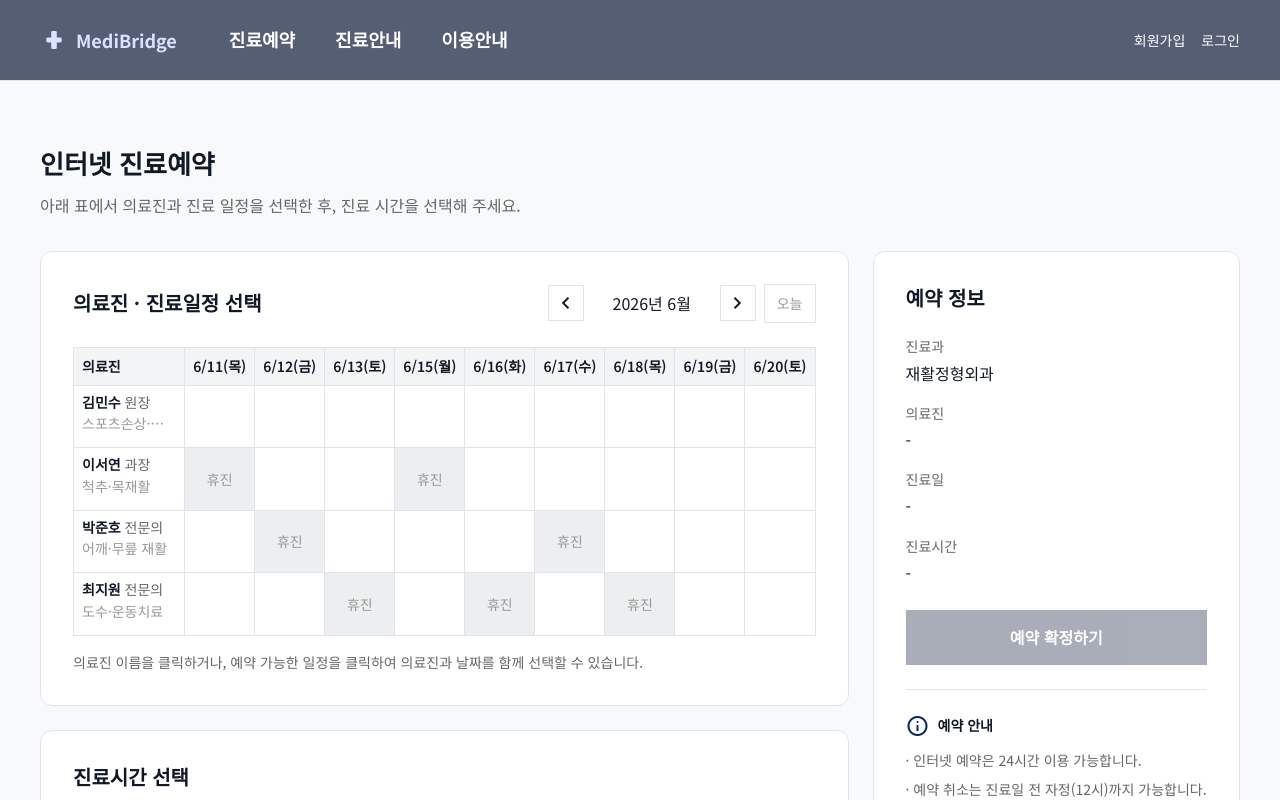
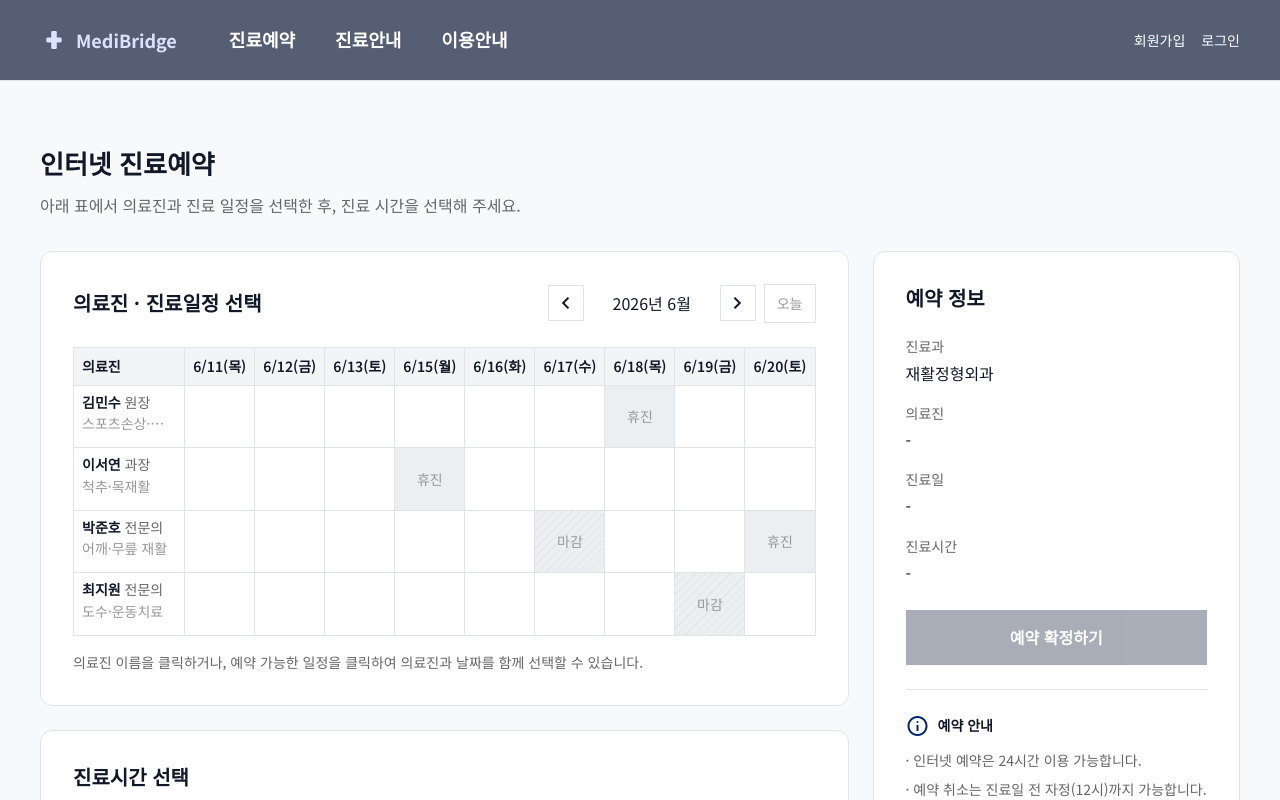
Before and after one commit to rlarkdms1003/medibridge-patient-portal-ui, a React (Vite) app: page /reservation in a window 1280 px wide. Shown: the top 800 px of the page. Built offline with nearby package versions, Linux system fonts and the light colour scheme.

Commit message:
예약일정표에서 예약마감 된 날짜는 휴진처럼 비활성화 처리

```diff
--- a/src/data/appointmentData.ts
+++ b/src/data/appointmentData.ts
@@ -19,12 +19,35 @@ export const timeSlots = {
   afternoon: ['14:00', '14:30', '15:00', '15:30', '16:00', '16:30'],
 };
 
-const unavailableSlots: Record<string, string[]> = {
-  kim: [],
-  lee: ['0', '3'],
-  park: ['1', '5'],
-  choi: ['2', '4', '6'],
+export type AppointmentSlotStatus = 'available' | 'closed' | 'full';
+
+const closedSlots: Record<string, string[]> = {
+  kim: ['6'],
+  lee: ['3'],
+  park: ['8'],
+  choi: [],
 };
+
+const fullSlots: Record<string, string[]> = {
+  kim: ['9'],
+  lee: [],
+  park: ['5'],
+  choi: ['7'],
+};
+
+export function getAppointmentSlotStatus(doctorId: string, dateIndex: number): AppointmentSlotStatus {
+  if (closedSlots[doctorId]?.includes(String(dateIndex))) return 'closed';
+  if (fullSlots[doctorId]?.includes(String(dateIndex))) return 'full';
+  return 'available';
+}
+
+export function isSlotAvailable(doctorId: string, dateIndex: number): boolean {
+  return getAppointmentSlotStatus(doctorId, dateIndex) === 'available';
+}
+
+export function getAllTimeSlots(): string[] {
+  return [...timeSlots.morning, ...timeSlots.afternoon];
+}
 
 export function getCalendarDates(baseDate: Date, count = 14): Date[] {
   const dates: Date[] = [];
@@ -45,10 +68,6 @@ export function getInitialCalendarStart(): Date {
   tomorrow.setDate(tomorrow.getDate() + 1);
   tomorrow.setHours(0, 0, 0, 0);
   return tomorrow;
-}
-
-export function isSlotAvailable(doctorId: string, dateIndex: number): boolean {
-  return !unavailableSlots[doctorId]?.includes(String(dateIndex));
 }
 
 export function formatDate(date: Date): string {
--- a/src/index.css
+++ b/src/index.css
@@ -19,6 +19,17 @@
   div.border.border-hairline.bg-ink-black {
     @apply overflow-hidden rounded-xl;
   }
+
+  .appointment-slot-hatch {
+    @apply cursor-not-allowed bg-surface-container text-ink-muted;
+    background-image: repeating-linear-gradient(
+      -45deg,
+      transparent,
+      transparent 5px,
+      rgb(225 229 235 / 0.95) 5px,
+      rgb(225 229 235 / 0.95) 6px
+    );
+  }
 }
 
 body {
--- a/src/pages/AppointmentPage.tsx
+++ b/src/pages/AppointmentPage.tsx
@@ -9,16 +9,43 @@ import {
   formatDate,
   formatDateLabel,
   formatMonthYear,
+  getAllTimeSlots,
+  getAppointmentSlotStatus,
   getCalendarDates,
   getInitialCalendarStart,
   isSlotAvailable,
   isToday,
   timeSlots,
+  type AppointmentSlotStatus,
 } from '../data/appointmentData';
 import { useReservations } from '../contexts/ReservationsContext';
-import { isTimeSlotTaken } from '../data/reservationHistoryData';
+import { isTimeSlotTaken, type Reservation } from '../data/reservationHistoryData';
 
 type TimePeriod = 'morning' | 'afternoon';
+
+function resolveSlotStatus(
+  doctorId: string,
+  doctorName: string,
+  date: Date,
+  dateIndex: number,
+  reservations: Reservation[],
+): AppointmentSlotStatus {
+  const status = getAppointmentSlotStatus(doctorId, dateIndex);
+  if (status !== 'available') return status;
+
+  const dateLabel = formatDate(date);
+  const isFullyBooked = getAllTimeSlots().every((time) =>
+    isTimeSlotTaken(reservations, doctorName, dateLabel, time),
+  );
+
+  return isFullyBooked ? 'full' : 'available';
+}
+
+function slotStatusLabel(status: AppointmentSlotStatus): string {
+  if (status === 'closed') return '휴진';
+  if (status === 'full') return '마감';
+  return '예약';
+}
 
 export default function AppointmentPage() {
   const { reservations, addReservation } = useReservations();
@@ -240,7 +267,13 @@ export default function AppointmentPage() {
                               </button>
                             </td>
                             {calendarDates.map((date, dateIndex) => {
-                              const available = isSlotAvailable(doctor.id, dateIndex);
+                              const slotStatus = resolveSlotStatus(
+                                doctor.id,
+                                doctor.name,
+                                date,
+                                dateIndex,
+                                reservations,
+                              );
                               const isSelected =
                                 doctorId === doctor.id &&
                                 selectedDate?.toDateString() === date.toDateString();
@@ -251,24 +284,24 @@ export default function AppointmentPage() {
                                   className="relative min-h-10 border border-hairline p-0 text-center"
                                 >
                                   <button
-                                    aria-label={
-                                      available
-                                        ? `${doctor.name} ${formatDateLabel(date)} 예약`
-                                        : `${doctor.name} ${formatDateLabel(date)} 휴진`
-                                    }
+                                    aria-label={`${doctor.name} ${formatDateLabel(date)} ${slotStatusLabel(slotStatus)}`}
                                     className={`absolute inset-0 flex items-center justify-center transition-colors ${
-                                      !available
-                                        ? 'cursor-not-allowed bg-surface-container text-ink-muted'
-                                        : isSelected
-                                          ? 'bg-primary text-on-primary'
-                                          : 'bg-canvas-white hover:bg-primary-fixed'
+                                      slotStatus === 'full'
+                                        ? 'appointment-slot-hatch'
+                                        : slotStatus === 'closed'
+                                          ? 'cursor-not-allowed bg-surface-container text-ink-muted'
+                                          : isSelected
+                                            ? 'bg-primary text-on-primary'
+                                            : 'bg-canvas-white hover:bg-primary-fixed'
                                     }`}
-                                    disabled={!available}
+                                    disabled={slotStatus !== 'available'}
                                     type="button"
                                     onClick={() => handleSlotSelect(doctor.id, date, dateIndex)}
                                   >
-                                    {!available && (
-                                      <span className="font-body-sm text-body-sm">휴진</span>
+                                    {slotStatus !== 'available' && (
+                                      <span className="relative z-10 font-body-sm text-body-sm">
+                                        {slotStatusLabel(slotStatus)}
+                                      </span>
                                     )}
                                   </button>
                                 </td>
@@ -327,12 +360,12 @@ export default function AppointmentPage() {
                             key={time}
                             aria-label={
                               isTaken
-                                ? `${time} 선택 불가`
+                                ? `${time} 예약 마감`
                                 : `${time} 선택`
                             }
                             className={`border px-3 py-3 font-body-md text-body-md transition-colors ${
                               isTaken
-                                ? 'cursor-not-allowed border-hairline bg-surface-container text-ink-muted'
+                                ? 'appointment-slot-hatch'
                                 : selectedTime === time
                                   ? 'border-primary bg-primary text-on-primary'
                                   : 'border-hairline bg-canvas-white text-ink-black hover:border-primary'
@@ -346,7 +379,7 @@ export default function AppointmentPage() {
                               setIsBookingComplete(false);
                             }}
                           >
-                            {time}
+                            {isTaken ? '마감' : time}
                           </button>
                         );
                       })}
```
